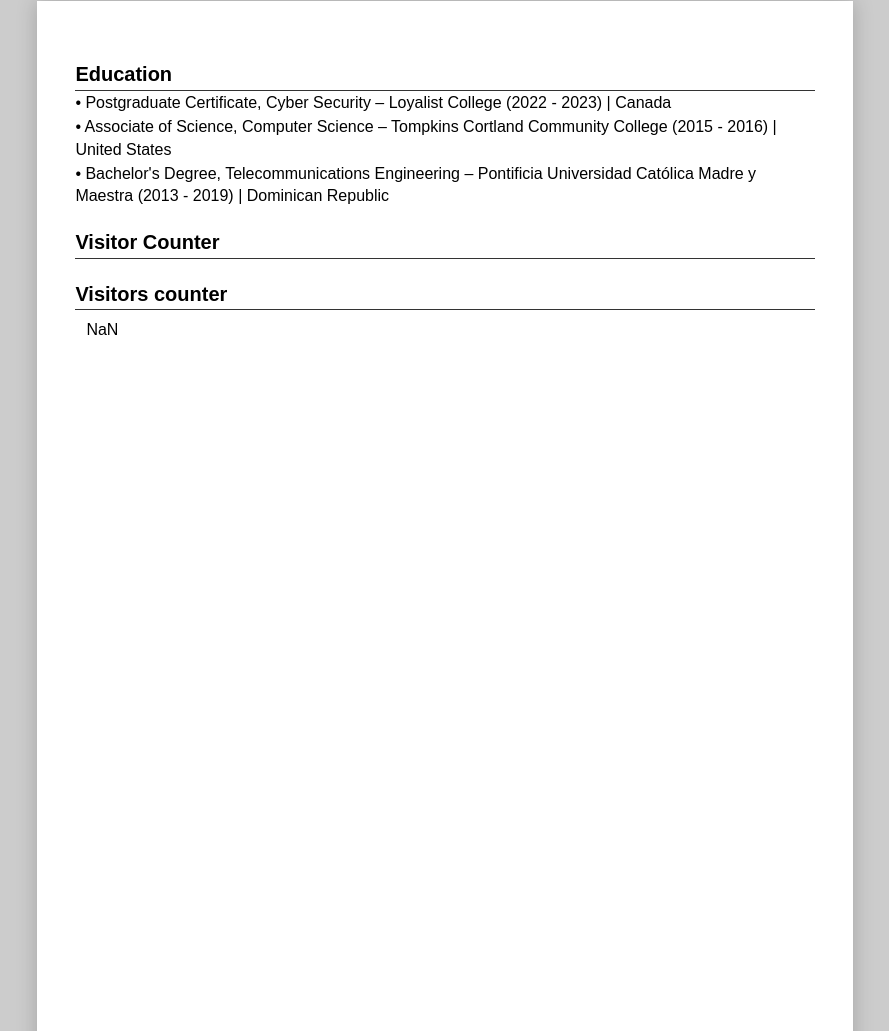
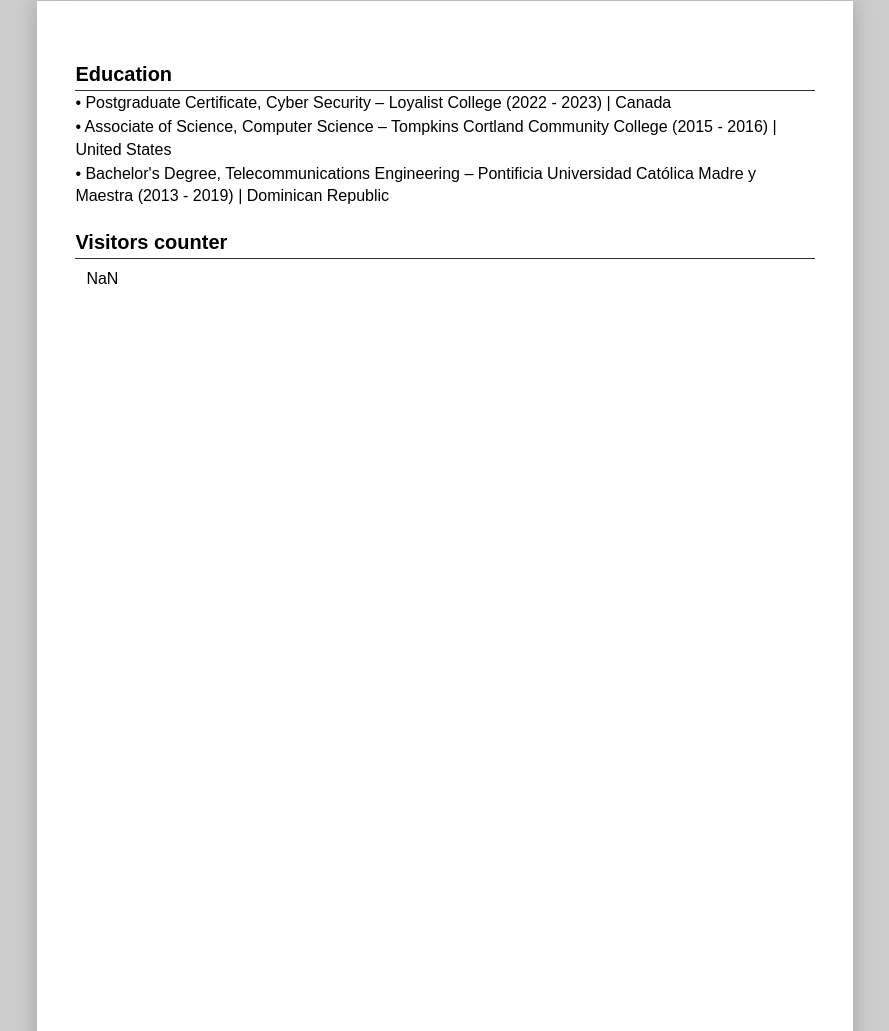
Before and after one commit to thecodemango/cloud-resume-iac, a website with bundled scripts: page frontend/index.html in a window 1280 px wide. Shown: the part 1113-2144 px from the top of the page, without its empty margins (195-1084 px from the left). Built offline with nearby package versions, Linux system fonts and the light colour scheme; no server answers.

Commit message:
Removing extra heading

```diff
--- a/frontend/index.html
+++ b/frontend/index.html
@@ -59,7 +59,6 @@
       <p>• Bachelor's Degree, Telecommunications Engineering – Pontificia Universidad Católica Madre y Maestra (2013 - 2019) | Dominican Republic</p>
 
     <!--Counter code start-->
-    <h2>Visitor Counter</h2>
     <div id="CounterVisitor">
     </div>
 
```
